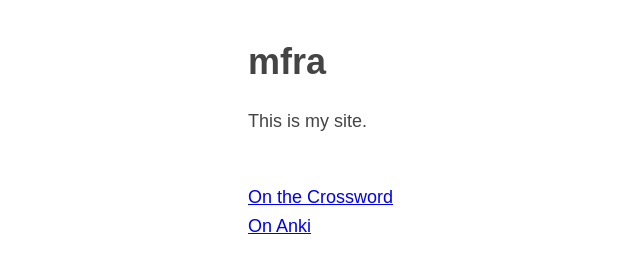
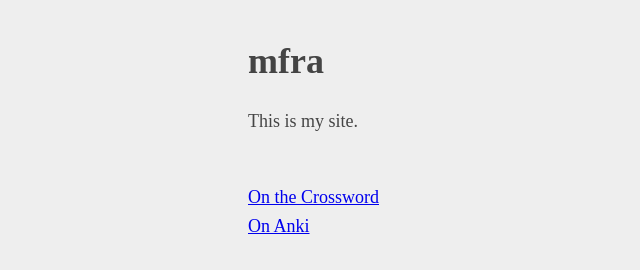
Before and after one commit to francisrmatt/eleventy-site, an Eleventy site: page src/index.md in a window 1280 px wide. Shown: the whole page, without its empty margins (67-707 px from the left). Built offline with nearby package versions, Linux system fonts and the light colour scheme; Eleventy itself is replaced by a stand-in of ours; files that its build step writes are made by us from their sources.

Commit message:
minimalised again

```diff
--- a/src/_includes/layouts/base.html
+++ b/src/_includes/layouts/base.html
@@ -176,17 +176,21 @@
             background: linear-gradient(to right, rgba(193, 222, 241, 0.2) 70%, rgba(221, 222, 241, 0));
         }
 
+        /*
         :root {
             font-family: Inter, sans-serif;
             font-feature-settings: 'liga' 1, 'calt' 1;
-            /* fix for Chrome*/
+            /* fix for Chrome
         }
+        */
 
+        /*
         @supports (font-variation-settings: normal) {
             :root {
                 font-family: InterVariable, sans-serif;
             }
         }
+            */
 
         /*
         body {
@@ -213,6 +217,7 @@
             font-size:18px;
             color:#444;
             padding:0 10px;
+            background-color: #eeeeee;
         }
 
 
```
